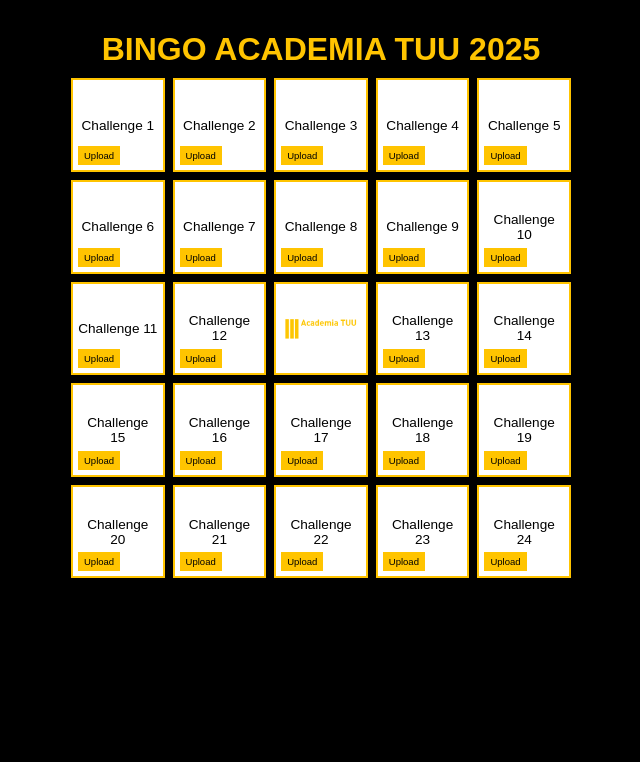
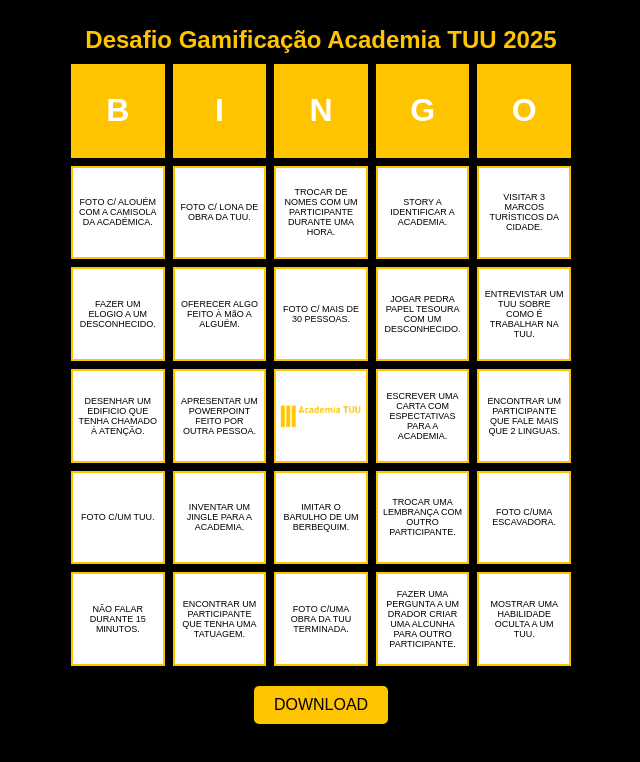
Before and after one commit to BINGOACADEMIATUU2025/BINGO-ACADEMIA-TUU-2025, a website: page index.html in a window 1280 px wide. Shown: the whole page, without its empty margins (319-959 px from the left). Drawn offline with nearby package versions, Linux system fonts and the light colour scheme; a web font is replaced by a local one.

Commit message:
Update index.html

```diff
--- a/index.html
+++ b/index.html
@@ -1,13 +1,20 @@
 <!DOCTYPE html>
-<html lang="en">
+<html lang="pt">
 <head>
   <meta charset="UTF-8" />
   <meta name="viewport" content="width=device-width, initial-scale=1" />
-  <title>BINGO ACADEMIA TUU 2025</title>
+  <title>Desafio Gamificação Academia TUU 2025</title>
   <style>
+    @font-face {
+      font-family: 'DINBlack';
+      src: local('DIN Black'), local('DIN-Black'),
+           url('https://fonts.cdnfonts.com/s/15151/DINBlack.woff') format('woff');
+      font-weight: bold;
+    }
+
     body {
       margin: 0;
-      font-family: sans-serif;
+      font-family: 'DINBlack', sans-serif;
       background-color: #000;
       color: white;
       display: flex;
@@ -15,13 +22,16 @@
       align-items: center;
       padding: 10px;
     }
+
     h1 {
       color: #ffc400;
       text-align: center;
       margin-bottom: 10px;
+      font-size: 1.5em;
     }
+
     #download-btn {
-      margin: 10px 0;
+      margin-top: 20px;
       background: #ffc400;
       color: black;
       padding: 10px 20px;
@@ -29,8 +39,36 @@
       font-size: 1em;
       cursor: pointer;
       border-radius: 5px;
-      display: none;
     }
+
+    .board-wrapper {
+      display: flex;
+      flex-direction: column;
+      align-items: center;
+    }
+
+    .bingo-header {
+      display: grid;
+      grid-template-columns: repeat(5, 1fr);
+      gap: 8px;
+      width: 100%;
+      max-width: 500px;
+      margin-bottom: 8px;
+    }
+
+    .letter-cell {
+      background-color: #ffc400;
+      color: white;
+      font-size: 2em;
+      font-weight: bold;
+      text-align: center;
+      display: flex;
+      justify-content: center;
+      align-items: center;
+      aspect-ratio: 1 / 1;
+      border: 2px solid #ffc400;
+    }
+
     .board {
       display: grid;
       grid-template-columns: repeat(5, 1fr);
@@ -38,11 +76,11 @@
       width: 100%;
       max-width: 500px;
     }
+
     .cell {
       background: white;
       color: black;
       border: 2px solid #ffc400;
-      padding: 5px;
       position: relative;
       aspect-ratio: 1 / 1;
       display: flex;
@@ -50,24 +88,30 @@
       justify-content: center;
       align-items: center;
       text-align: center;
-      font-size: 0.85em;
+      font-size: 0.75em;
       overflow: hidden;
     }
+
+    .cell:hover .upload-btn,
     .cell:hover .remove-btn {
       display: block;
     }
+
     .cell img {
       width: 100%;
       height: 100%;
-      object-fit: contain; /* Fixed: was 'cover' */
+      object-fit: contain;
       border-radius: 5px;
     }
+
     .upload-btn, .remove-btn {
       font-size: 0.7em;
       cursor: pointer;
       position: absolute;
       z-index: 2;
+      display: none;
     }
+
     .upload-btn {
       background: #ffc400;
       color: black;
@@ -76,6 +120,7 @@
       left: 5px;
       padding: 4px 6px;
     }
+
     .remove-btn {
       background: #000;
       color: #ffc400;
@@ -83,22 +128,37 @@
       top: 5px;
       right: 5px;
       padding: 3px 6px;
-      display: none;
     }
+
     .challenge-text {
       z-index: 1;
+      padding: 4px;
+      font-size: 0.75em;
     }
 
-    /* Used only while hiding elements before screenshot */
     .hide-temp {
       display: none !important;
     }
   </style>
 </head>
 <body>
-  <h1 id="bingo-title">BINGO ACADEMIA TUU 2025</h1>
-  <button id="download-btn">Download Completed Board</button>
-  <div class="board" id="board"></div>
+  <h1>Desafio Gamificação Academia TUU 2025</h1>
+
+  <div class="board-wrapper">
+    <!-- BINGO Header Row -->
+    <div class="bingo-header">
+      <div class="letter-cell">B</div>
+      <div class="letter-cell">I</div>
+      <div class="letter-cell">N</div>
+      <div class="letter-cell">G</div>
+      <div class="letter-cell">O</div>
+    </div>
+
+    <!-- Bingo Board -->
+    <div class="board" id="board"></div>
+  </div>
+
+  <button id="download-btn">DOWNLOAD</button>
 
   <script src="https://cdn.jsdelivr.net/npm/html2canvas@1.4.1/dist/html2canvas.min.js"></script>
   <script>
@@ -107,11 +167,31 @@
     const downloadBtn = document.getElementById('download-btn');
 
     const challenges = [
-      "Challenge 1", "Challenge 2", "Challenge 3", "Challenge 4", "Challenge 5",
-      "Challenge 6", "Challenge 7", "Challenge 8", "Challenge 9", "Challenge 10",
-      "Challenge 11", "Challenge 12", "FREE", "Challenge 13", "Challenge 14",
-      "Challenge 15", "Challenge 16", "Challenge 17", "Challenge 18", "Challenge 19",
-      "Challenge 20", "Challenge 21", "Challenge 22", "Challenge 23", "Challenge 24"
+      "FOTO C/ ALOUÉM COM A CAMISOLA DA ACADÉMICA.",
+      "FOTO C/ LONA DE OBRA DA TUU.",
+      "TROCAR DE NOMES COM UM PARTICIPANTE DURANTE UMA HORA.",
+      "STORY A IDENTIFICAR A ACADEMIA.",
+      "VISITAR 3 MARCOS TURÍSTICOS DA CIDADE.",
+      "FAZER UM ELOGIO A UM DESCONHECIDO.",
+      "OFERECER ALGO FEITO À MãO A ALGUÉM.",
+      "FOTO C/ MAIS DE 30 PESSOAS.",
+      "JOGAR PEDRA PAPEL TESOURA COM UM DESCONHECIDO.",
+      "ENTREVISTAR UM TUU SOBRE COMO É TRABALHAR NA TUU.",
+      "DESENHAR UM EDIFICIO QUE TENHA CHAMADO À ATENÇÃO.",
+      "APRESENTAR UM POWERPOINT FEITO POR OUTRA PESSOA.",
+      "FREE",
+      "ESCREVER UMA CARTA COM ESPECTATIVAS PARA A ACADEMIA.",
+      "ENCONTRAR UM PARTICIPANTE QUE FALE MAIS QUE 2 LINGUAS.",
+      "FOTO C/UM TUU.",
+      "INVENTAR UM JINGLE PARA A ACADEMIA.",
+      "IMITAR O BARULHO DE UM BERBEQUIM.",
+      "TROCAR UMA LEMBRANÇA COM OUTRO PARTICIPANTE.",
+      "FOTO C/UMA ESCAVADORA.",
+      "NÃO FALAR DURANTE 15 MINUTOS.",
+      "ENCONTRAR UM PARTICIPANTE QUE TENHA UMA TATUAGEM.",
+      "FOTO C/UMA OBRA DA TUU TERMINADA.",
+      "FAZER UMA PERGUNTA A UM DRADOR CRIAR UMA ALCUNHA PARA OUTRO PARTICIPANTE.",
+      "MOSTRAR UMA HABILIDADE OCULTA A UM TUU."
     ];
 
     let db;
@@ -153,15 +233,6 @@
       const store = tx.objectStore('images');
       store.delete(index);
       tx.oncomplete = renderBoard;
-    }
-
-    async function isBoardComplete() {
-      for (let i = 0; i < challenges.length; i++) {
-        if (challenges[i] === "FREE") continue;
-        const img = await getImage(i);
-        if (!img) return false;
-      }
-      return true;
     }
 
     async function renderBoard() {
@@ -217,21 +288,14 @@
 
         board.appendChild(cell);
       }
-
-      if (await isBoardComplete()) {
-        downloadBtn.style.display = 'block';
-      } else {
-        downloadBtn.style.display = 'none';
-      }
     }
 
     downloadBtn.addEventListener('click', () => {
-      // Temporarily hide buttons for screenshot
       document.querySelectorAll('.upload-btn, .remove-btn, #download-btn').forEach(el => {
         el.classList.add('hide-temp');
       });
 
-      html2canvas(document.body, {
+      html2canvas(document.querySelector('.board-wrapper'), {
         allowTaint: true,
         useCORS: true,
         scale: 2
@@ -241,7 +305,6 @@
         link.href = canvas.toDataURL('image/png');
         link.click();
 
-        // Restore buttons
         document.querySelectorAll('.upload-btn, .remove-btn, #download-btn').forEach(el => {
           el.classList.remove('hide-temp');
         });
```
